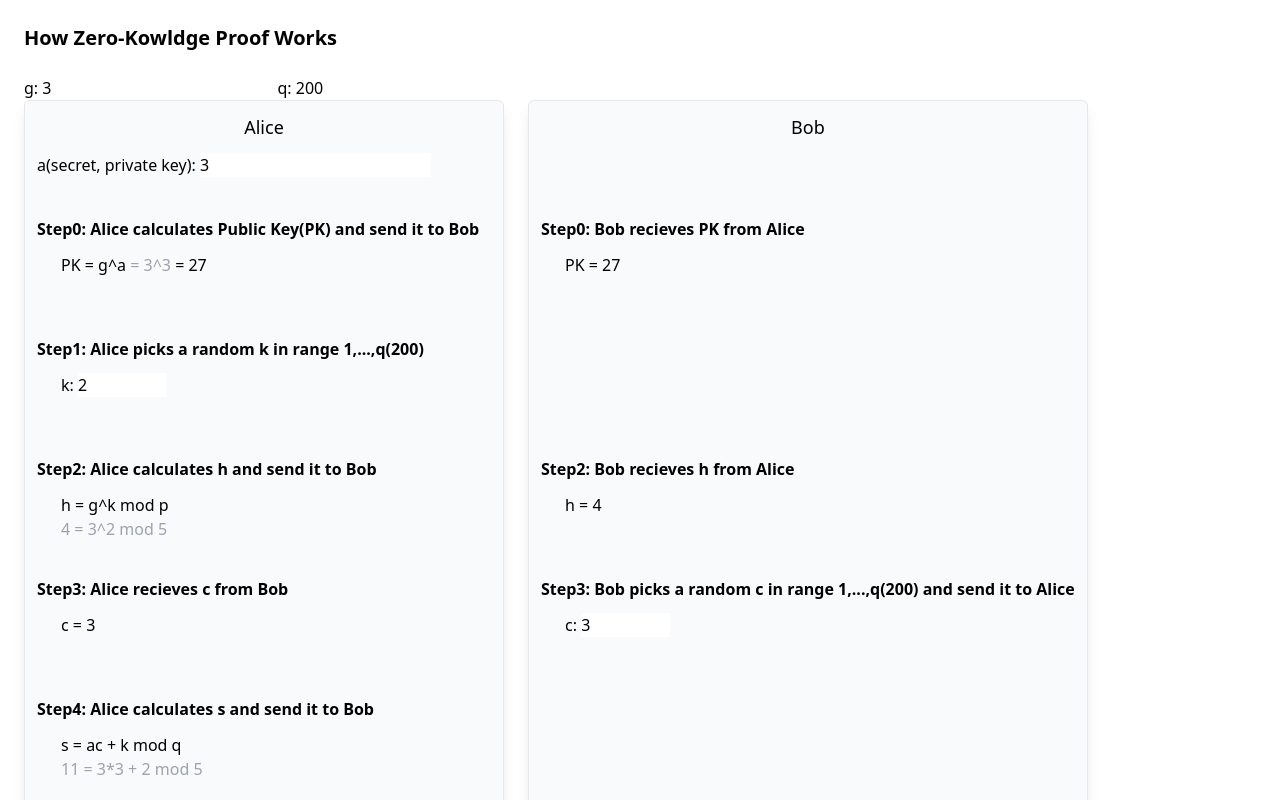
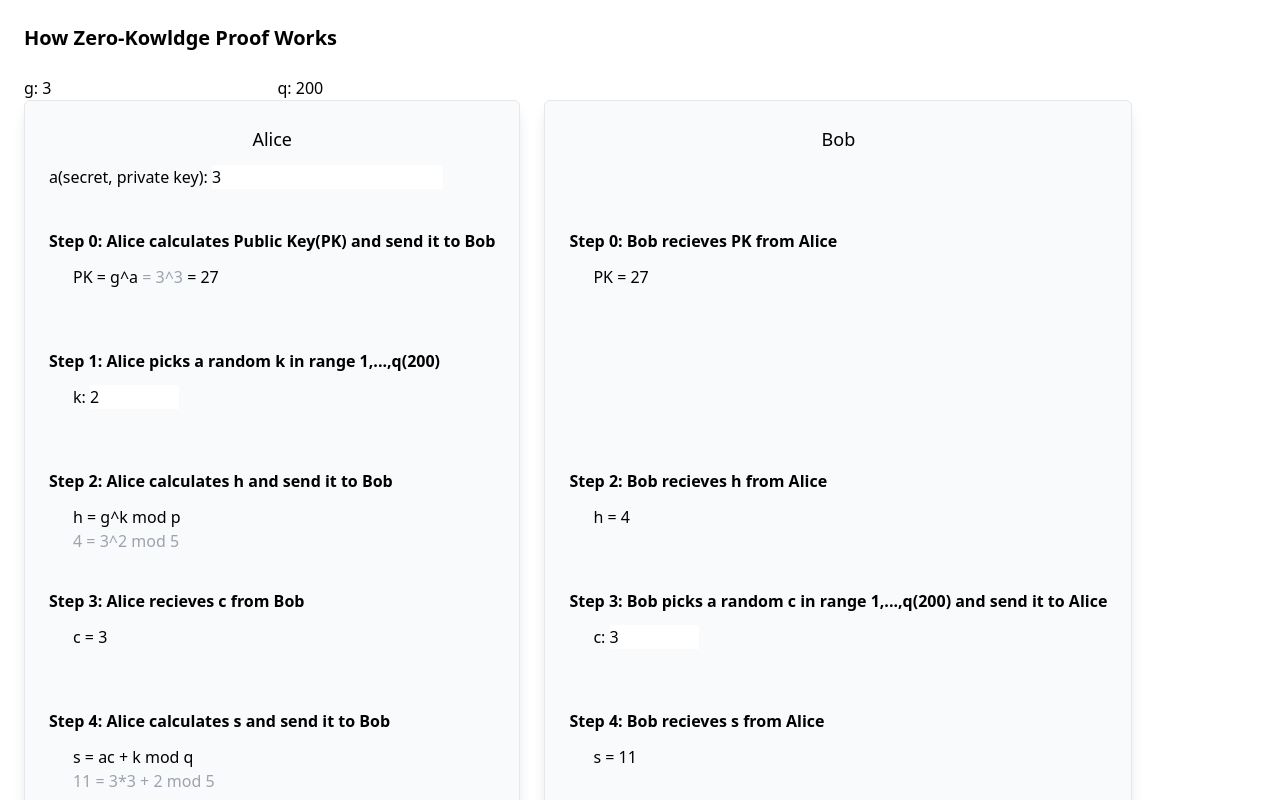
Before and after one commit to ki412412/how-zero-knowledge-proof-works, a SvelteKit app: page / in a window 1280 px wide. Shown: the top 800 px of the page. Built offline with nearby package versions, Linux system fonts and the light colour scheme.

Commit message:
style: Improve styles

```diff
--- a/src/routes/+page.svelte
+++ b/src/routes/+page.svelte
@@ -26,10 +26,10 @@
     </div>
 </div>
 
-<div class="flex gap-6 h-screen">
+<div class="flex gap-6 h-max items-stretch">
 
     <!-- Alice -->
-    <div class="bg-gray-50 rounded-md p-3 shadow-lg border min-w-[30rem] h-fit">
+    <div class="bg-gray-50 rounded-md p-6 shadow-lg border min-w-[30rem]">
         <h2 class="text-lg text-center">Alice</h2>
 
         <div class="h-10 mt-3">
@@ -38,82 +38,83 @@
 
         <!-- flows -->
         <div class="mt-6">
-            <!-- Step0 -->
+            <!-- Step 0 -->
             <div class="h-24">
-                <div class="font-semibold">Step0: Alice calculates Public Key(PK) and send it to Bob</div>
+                <div class="font-semibold">Step 0: Alice calculates Public Key(PK) and send it to Bob</div>
                 <div class="mt-3 pl-6">PK = g^a <span class="text-gray-400"> = {$g}^{$a}</span> = {$g ** $a}</div>
             </div>
-            <!-- Step1 -->
+            <!-- Step 1 -->
             <div class="mt-6 h-24">
-                <div class="font-semibold">Step1: Alice picks a random k in range 1,...,q({$q})</div>
+                <div class="font-semibold">Step 1: Alice picks a random k in range 1,...,q({$q})</div>
                 <div class="mt-3 pl-6">
                     k: <input type="number" bind:value={$k} min="0" max={$q}>
                 </div>
             </div>
-            <!-- Step2 -->
+            <!-- Step 2 -->
             <div class="mt-6 h-24">
-                <div class="font-semibold">Step2: Alice calculates h and send it to Bob</div>
+                <div class="font-semibold">Step 2: Alice calculates h and send it to Bob</div>
                 <div class="mt-3 pl-6">
                     <div>h = g^k mod p</div>
                     <div class="text-gray-400">{$h} = {$g}^{$k} mod {$p}</div>
                 </div>
             </div>
-            <!-- Step3 -->
+            <!-- Step 3 -->
             <div class="mt-6 h-24">
-                <div class="font-semibold">Step3: Alice recieves c from Bob</div>
+                <div class="font-semibold">Step 3: Alice recieves c from Bob</div>
                 <div class="mt-3 pl-6">
                     c = {$c}
                 </div>
             </div>
-            <!-- Step4 -->
+            <!-- Step 4 -->
             <div class="mt-6 h-24">
-                <div class="font-semibold">Step4: Alice calculates s and send it to Bob</div>
+                <div class="font-semibold">Step 4: Alice calculates s and send it to Bob</div>
                 <div class="mt-3 pl-6">
                     <div>s = ac + k mod q</div>
                     <div class="text-gray-400">{$s} = {$a}*{$c} + {$k} mod {$p}</div>
                 </div>
             </div>
-            <!-- Step5 -->
-            <div class="mt-6 h-24">
+            <!-- Step 5 -->
+            <div class="mt-6 h-">
 
             </div>
         </div>
     </div>
 
     <!-- Bob -->
-    <div class="bg-gray-50 rounded-md p-3  shadow-lg border min-w-[30rem] h-fit">
+    <div class="bg-gray-50 rounded-md p-6 shadow-lg border min-w-[30rem] h-full">
         <h2 class="text-lg text-center">Bob</h2>
 
         <div class="h-10 mt-3"></div>
 
         <!-- flows -->
         <div class="mt-6">
-            <!-- Step0 -->
+            <!-- Step 0 -->
             <div class="h-24">
-                <div class="font-semibold">Step0: Bob recieves PK from Alice</div>
+                <div class="font-semibold">Step 0: Bob recieves PK from Alice</div>
                 <div class="mt-3 pl-6">PK = {$g**$a}</div>
             </div>
-            <!-- Step1 -->
+            <!-- Step 1 -->
             <div class="mt-6 h-24"></div>
-            <!-- Step2 -->
+            <!-- Step 2 -->
             <div class="mt-6 h-24">
-                <div class="font-semibold">Step2: Bob recieves h from Alice</div>
+                <div class="font-semibold">Step 2: Bob recieves h from Alice</div>
                 <div class="mt-3 pl-6">h = {$h}</div>
             </div>
-            <!-- Step3 -->
+            <!-- Step 3 -->
             <div class="mt-6 h-24">
-                <div class="font-semibold">Step3: Bob picks a random c in range 1,...,q({$q}) and send it to Alice</div>
+                <div class="font-semibold">Step 3: Bob picks a random c in range 1,...,q({$q}) and send it to Alice</div>
                 <div class="mt-3 pl-6">
                     c: <input type="number" bind:value={$c} min="0" max={$q}>
                 </div>
             </div>
-            <!-- Step4 -->
+            <!-- Step 4 -->
             <div class="mt-6 h-24">
-
+                <div class="font-semibold">Step 4: Bob recieves s from Alice</div>
+                <div class="mt-3 pl-6">s = {$s}</div>
             </div>
-            <!-- Step5 -->
+            <!-- Step 5 -->
             <div class="mt-6 h-30">
-                <div class="font-semibold">Step 5: Bob checks that</div>
+                <div class="font-semibold">Step  5: Bob checks that</div>
                 <div class="mt-3 pl-6">
                     <div>g^s ≡ (PK)^c * h mod p</div>
                     <div class="text-gray-400">g^s ≡ (g^a)^c * h mod p</div>
```
